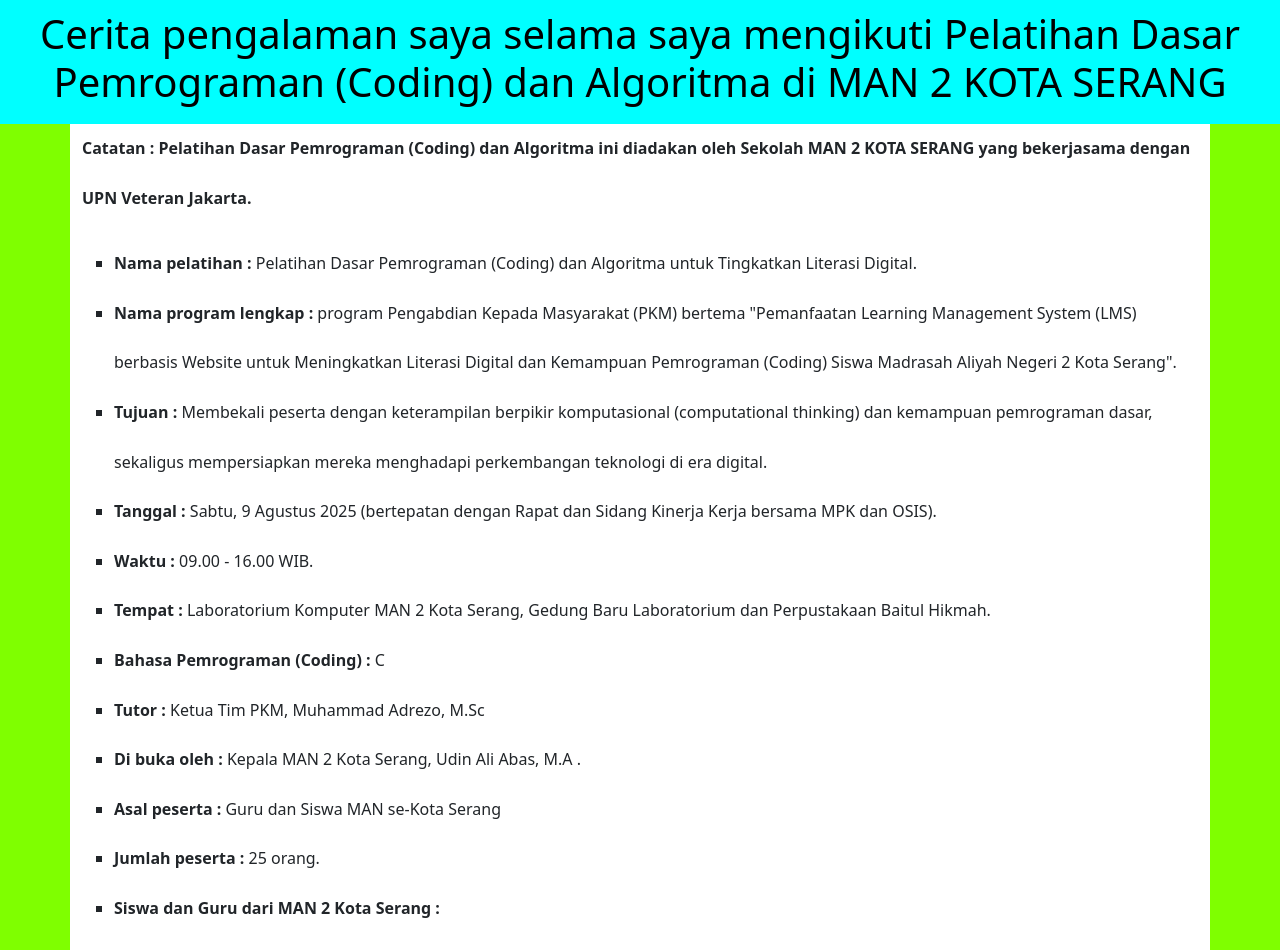
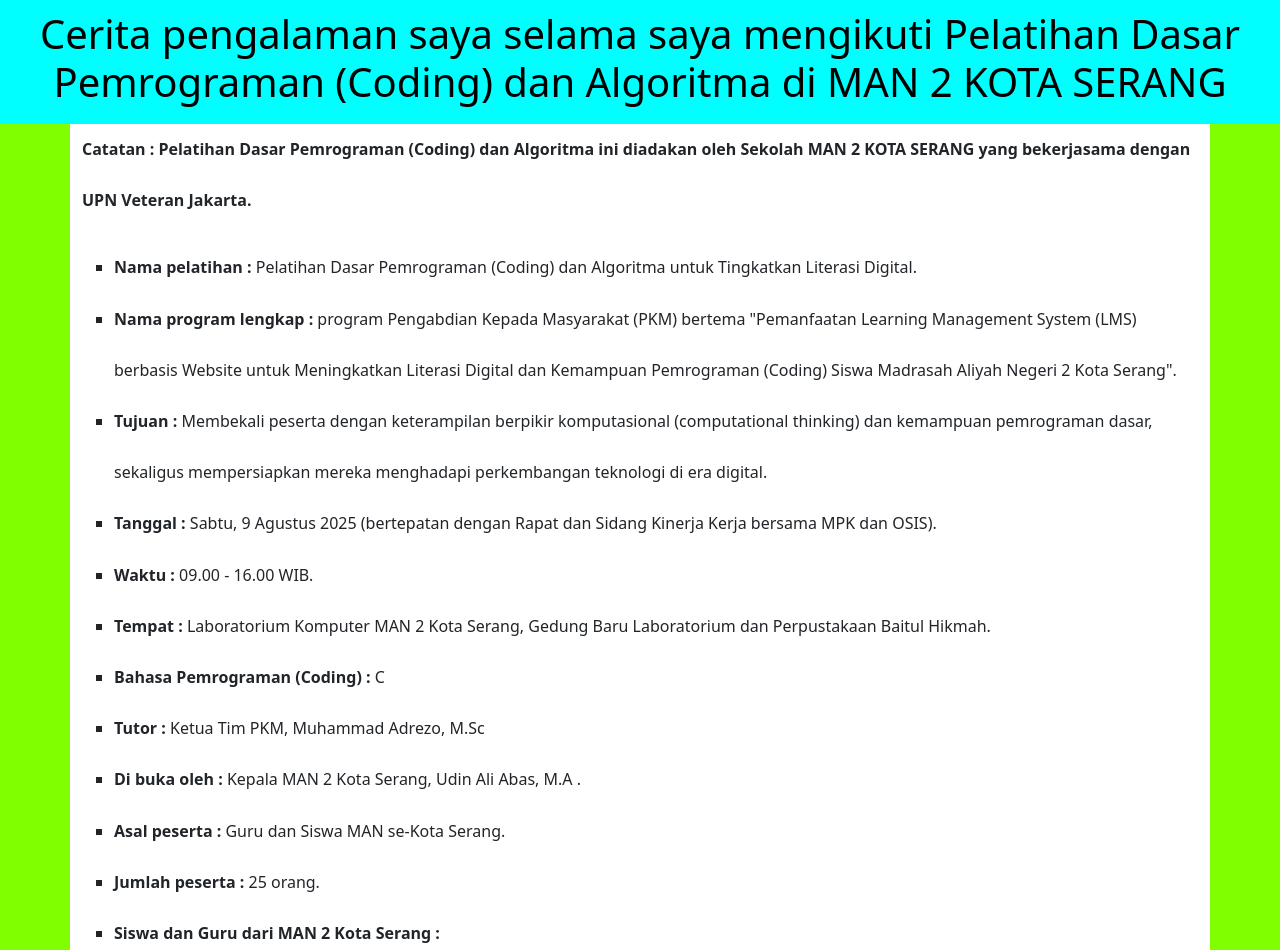
Before and after one commit to habibmuzakkipiliang/website_portofolio, a plain HTML site: page A_Cerita_pengalaman_saya_selama_saya_mengikuti_Pelatihan_Pemrograman_(Coding)_di_MAN_2_KOTA_SERANG_di_LabKom_MAN 2.html in a window 1280 px wide. Shown: the top 950 px of the page. Drawn offline with nearby package versions, Linux system fonts and the light colour scheme.

Commit message:
Update A_Cerita_pengalaman_saya_selama_saya_mengikuti_Pelatihan_Pemrograman_(Coding)_di_MAN_2_KOTA_SERANG_di_LabKom_MAN 2.html

```diff
--- a/A_Cerita_pengalaman_saya_selama_saya_mengikuti_Pelatihan_Pemrograman_(Coding)_di_MAN_2_KOTA_SERANG_di_LabKom_MAN 2.html
+++ b/A_Cerita_pengalaman_saya_selama_saya_mengikuti_Pelatihan_Pemrograman_(Coding)_di_MAN_2_KOTA_SERANG_di_LabKom_MAN 2.html
@@ -8,7 +8,7 @@
 <style>
     p, ol, li, ul, .html, .body, strong, strike, .div, header, footer {
         font-size: medium;
-        line-height: 3.1em;
+        line-height: 3.2em;
     }
 
     .html, .body {
@@ -50,7 +50,7 @@
                     <li><b>Bahasa Pemrograman (Coding) :</b> C</li>
                     <li><b>Tutor :</b> Ketua Tim PKM, Muhammad Adrezo, M.Sc</li>
                     <li><b>Di buka oleh :</b> Kepala MAN 2 Kota Serang, Udin Ali Abas, M.A .</li>
-                    <li><b>Asal peserta :</b> Guru dan Siswa MAN se-Kota Serang</li>
+                    <li><b>Asal peserta :</b> Guru dan Siswa MAN se-Kota Serang.</li>
                     <li><b>Jumlah peserta : </b> 25 orang.</li>
                     <li><b>Siswa dan Guru dari MAN 2 Kota Serang :</b> </li>
                     <ol>
```
